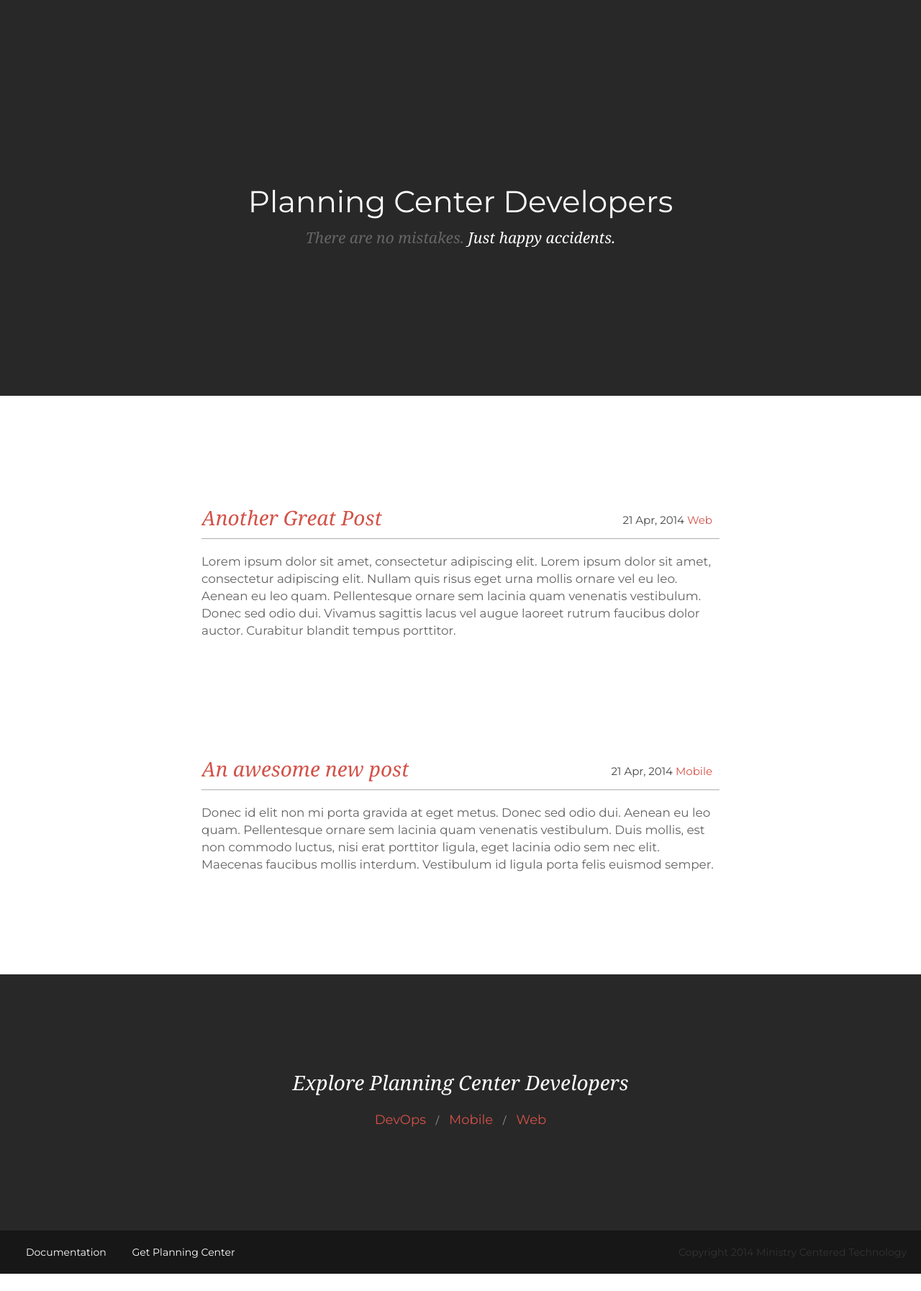
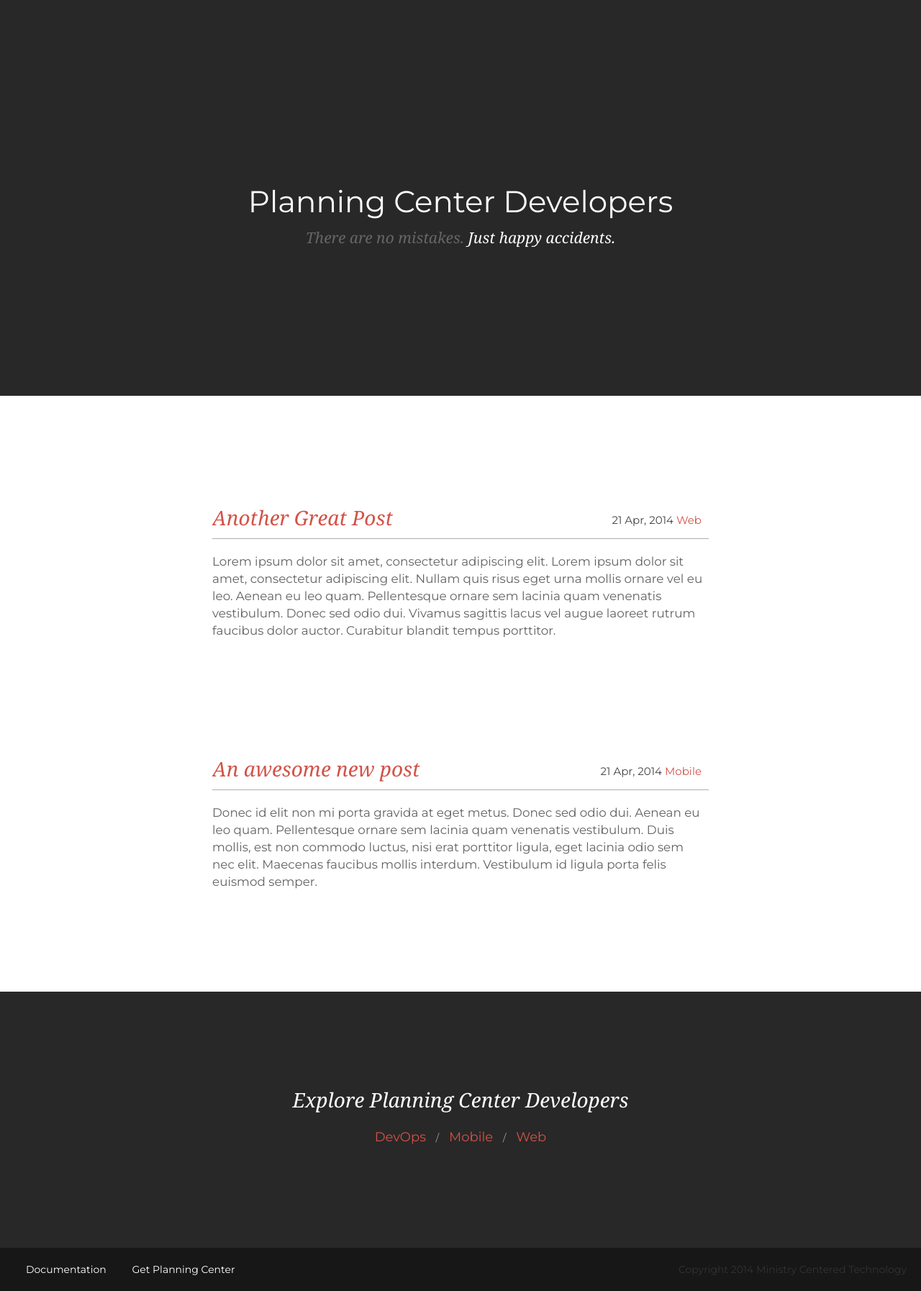
Before and after one commit to planningcenter/developers, a Jekyll site: the page built from index.html, in a window 1280 px wide. Shown: the whole page at 72% size. Built offline with Jekyll 4.4.1, drawn with Linux system fonts in a browser that asks for light colours; Markdown is read by kramdown in place of the engine named in the settings; before the commit the page ends 1770 px from its top, so only the background shows below that.

Commit message:
styles for responsive

```diff
--- a/_layouts/default.html
+++ b/_layouts/default.html
@@ -12,6 +12,8 @@
 
         <!-- Custom CSS -->
         <link rel="stylesheet" href="/assets/css/main.css">
+        <link rel="stylesheet" href="/assets/css/500.css">
+
 
         <link rel="alternate" type="application/rss+xml" title="{{ site.name }}" href="{{ site.url }}/feed.xml">
 
--- /dev/null
+++ b/assets/css/500.css
@@ -0,0 +1,69 @@
+@media only screen and (min-width: 500px) {
+  .top-header-container
+  {
+    max-width: 1000px;
+    margin: 0 auto;
+    display: block;
+    width: 100%;
+    float: none;
+    padding: 250px 0px;
+    text-align: center;
+  }
+  #content .post .title .meta
+  {
+    position: absolute;
+    top: 22px;
+    right: 10px;
+    font-size: 15px;
+    font-family: Montserrat, Helvetica, Sans-Serif;
+    font-style: normal;
+    text-align: left;
+  }
+  .footer-links li
+  {
+    display: inline;
+    list-style: none;
+    padding: 0px 16px;
+    text-align: left;
+  }
+  .footer-links
+  {
+    float: left;
+    margin: 20px;
+  }
+
+  .list-post .title a, #content .post .title
+  {
+    font-family: Georgia;
+    font-size: 2em;
+    font-style: italic;
+    color: #d35248;
+    text-align: left;
+  }
+
+  .bottom-footer .copyright
+  {
+    float: right;
+    margin: 20px;
+    text-align: left;
+  }
+
+  .list-post span.meta
+  {
+    position: absolute;
+    top: 22px;
+    right: 10px;
+    font-size: 15px;
+  }
+
+  .list-post .title {
+    position: relative;
+    border-bottom: 1px solid #aeaeae;
+    margin-bottom: 20px;
+    display: block;
+    overflow: auto;
+    padding: 9px 0px;
+    text-align: left;
+  }
+
+}
--- a/assets/css/main.css
+++ b/assets/css/main.css
@@ -40,7 +40,7 @@ body .row
   display: block;
   width: 100%;
   float: none;
-  padding: 250px 0px;
+  padding: 150px 0px;
   text-align: center;
 }
 
@@ -69,8 +69,9 @@ body .row
 
 #content
 {
-  max-width: 750px;
+  max-width: 780px;
   margin: 0px auto;
+  padding: 0px 30px;
 }
 
 /* Post */
@@ -98,12 +99,10 @@ body .row
 
 #content .post .title .meta
 {
-  position: absolute;
-  top: 22px;
-  right: 10px;
   font-size: 15px;
   font-family: Montserrat, Helvetica, Sans-Serif;
-  font-style: normal
+  font-style: normal;
+  text-align: center;
 }
 
 #content .posts p, #content .post p
@@ -124,6 +123,7 @@ body .row
   font-size: 2em;
   font-style: italic;
   color: #d35248;
+  text-align: center;
 }
 
 .list-post
@@ -140,13 +140,12 @@ body .row
   display: block;
   overflow: auto;
   padding: 9px 0px;
+  text-align: center;
 }
 .list-post span.meta
 {
-  position: absolute;
-  top: 22px;
-  right: 10px;
-  font-size: 15px;
+  display: block;
+  text-align: center;
 }
 
 .list-post .title .meta .date
@@ -206,21 +205,23 @@ body .row
 
 .bottom-footer .copyright
 {
-  float: right;
+  display: block;
   margin: 20px;
+  text-align: center;
 }
 
 .footer-links
 {
-  float: left;
+  display: block;
   margin: 20px;
 }
 
 .footer-links li
 {
-  display: inline;
+  display: block;
   list-style: none;
-  padding: 0px 16px;
+  padding: 16px 16px;
+  text-align: center;
 }
 
 .footer-links li a
```
